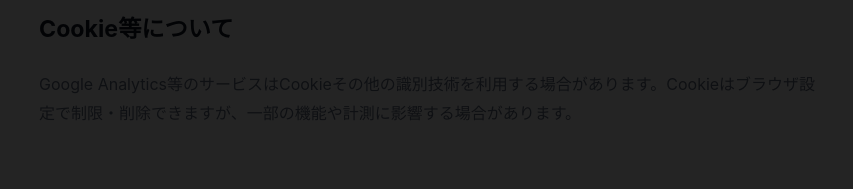
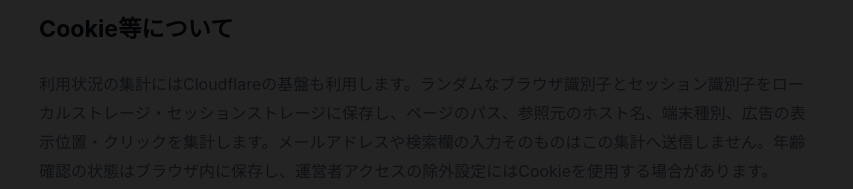
Before and after one commit to canonboyddd/okazu-yoridori-midori, a website: page public/privacy.html in a window 1280 px wide. Shown: the part 606-795 px from the top of the page, 211-1064 px from the left. Drawn offline with Linux system fonts and the light colour scheme; no server answers.

Commit message:
Describe first-party anonymous measurement and local age preferences

```diff
--- a/public/privacy.html
+++ b/public/privacy.html
@@ -21,6 +21,7 @@
 <p>当サイトでは、ページ閲覧に加え、セール・ランキング・レビュー等への内部リンク、DMM/FANZAへの外部リンククリック、記事の90％スクロール等をサイト改善のために計測しています。</p>
 
 <h2>Cookie等について</h2>
+<p>利用状況の集計にはCloudflareの基盤も利用します。ランダムなブラウザ識別子とセッション識別子をローカルストレージ・セッションストレージに保存し、ページのパス、参照元のホスト名、端末種別、広告の表示位置・クリックを集計します。メールアドレスや検索欄の入力そのものはこの集計へ送信しません。年齢確認の状態はブラウザ内に保存し、運営者アクセスの除外設定にはCookieを使用する場合があります。</p>
 <p>Google Analytics等のサービスはCookieその他の識別技術を利用する場合があります。Cookieはブラウザ設定で制限・削除できますが、一部の機能や計測に影響する場合があります。</p>
 
 <h2>広告・アフィリエイトについて</h2>
```
Also changed, not shown: 1 other file.
